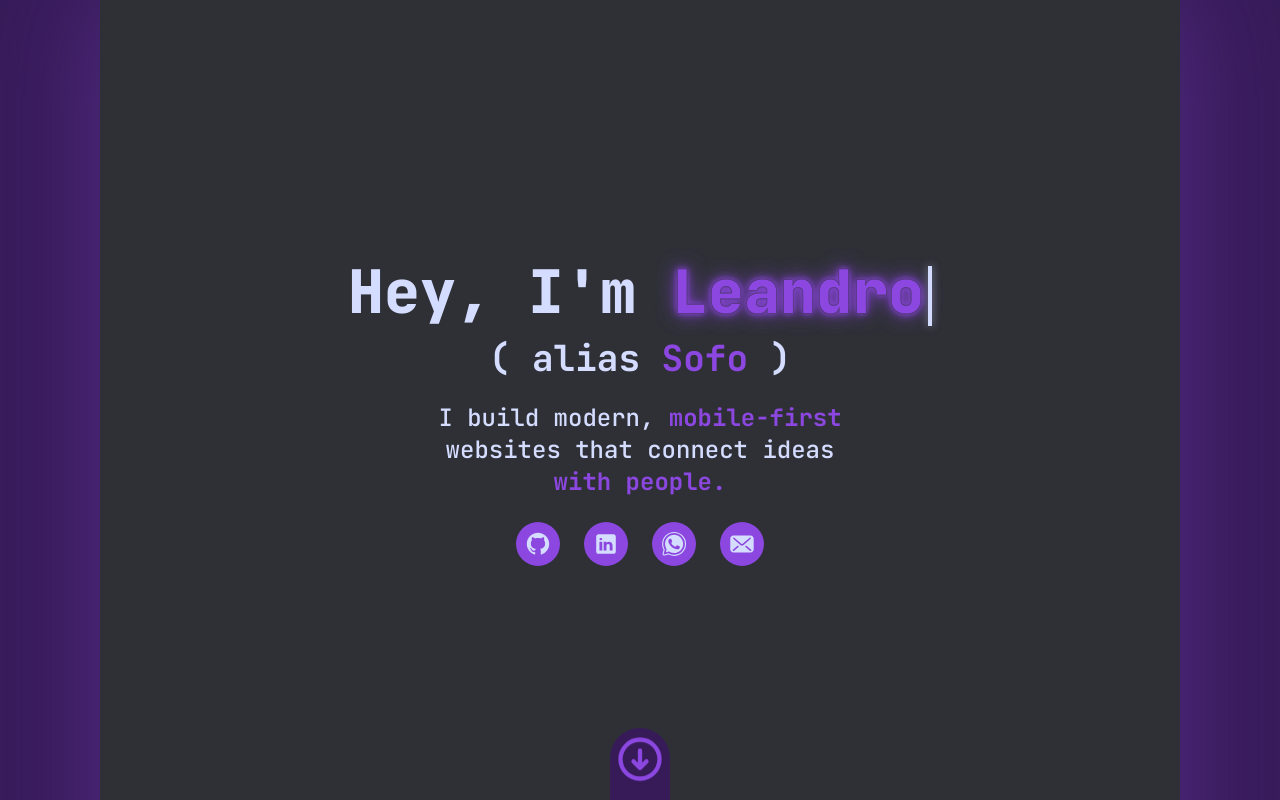
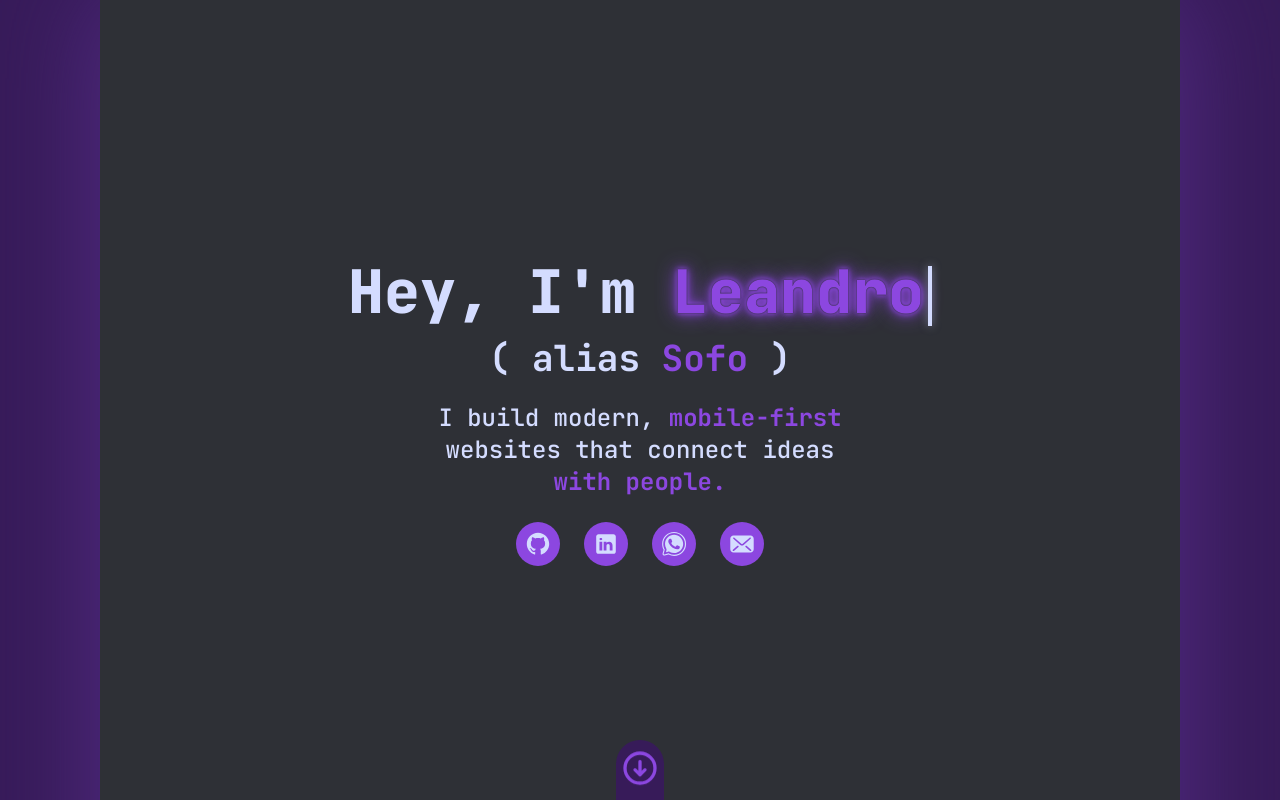
Before and after one commit to sofowest/portfolio, a React (Vite) app: page / in a window 1280 px wide. Shown: the top 800 px of the page. Built offline with nearby package versions, Linux system fonts and the light colour scheme.

Commit message:
Update Home.jsx

```diff
--- a/src/pages/Home.jsx
+++ b/src/pages/Home.jsx
@@ -70,8 +70,8 @@ function Home({ onFlickerBg, setIsNameFlicker }) {
           <SocialIcon url="https://wa.me/59891066507" icon="whatsapp" />
           <SocialIcon url="mailto:leandrogomezmdev@gmail.com" icon="email" />
         </section>
-        <section className="z-10 absolute bottom-0 text-[var(--light-purple)] w-15 h-20 bg-[var(--dark-purple)] rounded-t-full flex items-center justify-center">
-          <svg viewBox="0 0 24 24" fill="none" xmlns="http://www.w3.org/2000/svg" className="rounded-full w-13 h-13 animate-bounce mt-2">
+        <section className="z-10 absolute bottom-0 text-[var(--light-purple)] w-12 h-17 bg-[var(--dark-purple)] rounded-t-full flex items-center justify-center">
+          <svg viewBox="0 0 24 24" fill="none" xmlns="http://www.w3.org/2000/svg" className="rounded-full w-10 h-10 animate-bounce mt-2">
             <path d="M9 13L12 16M12 16L15 13M12 16V8M21 12C21 16.9706 16.9706 21 12 21C7.02944 21 3 16.9706 3 12C3 7.02944 7.02944 3 12 3C16.9706 3 21 7.02944 21 12Z" stroke="currentColor" stroke-width="2" stroke-linecap="round" stroke-linejoin="round" className="text-shadow-2xs text-shadow-amber-50"></path>
           </svg>
         </section>
```
